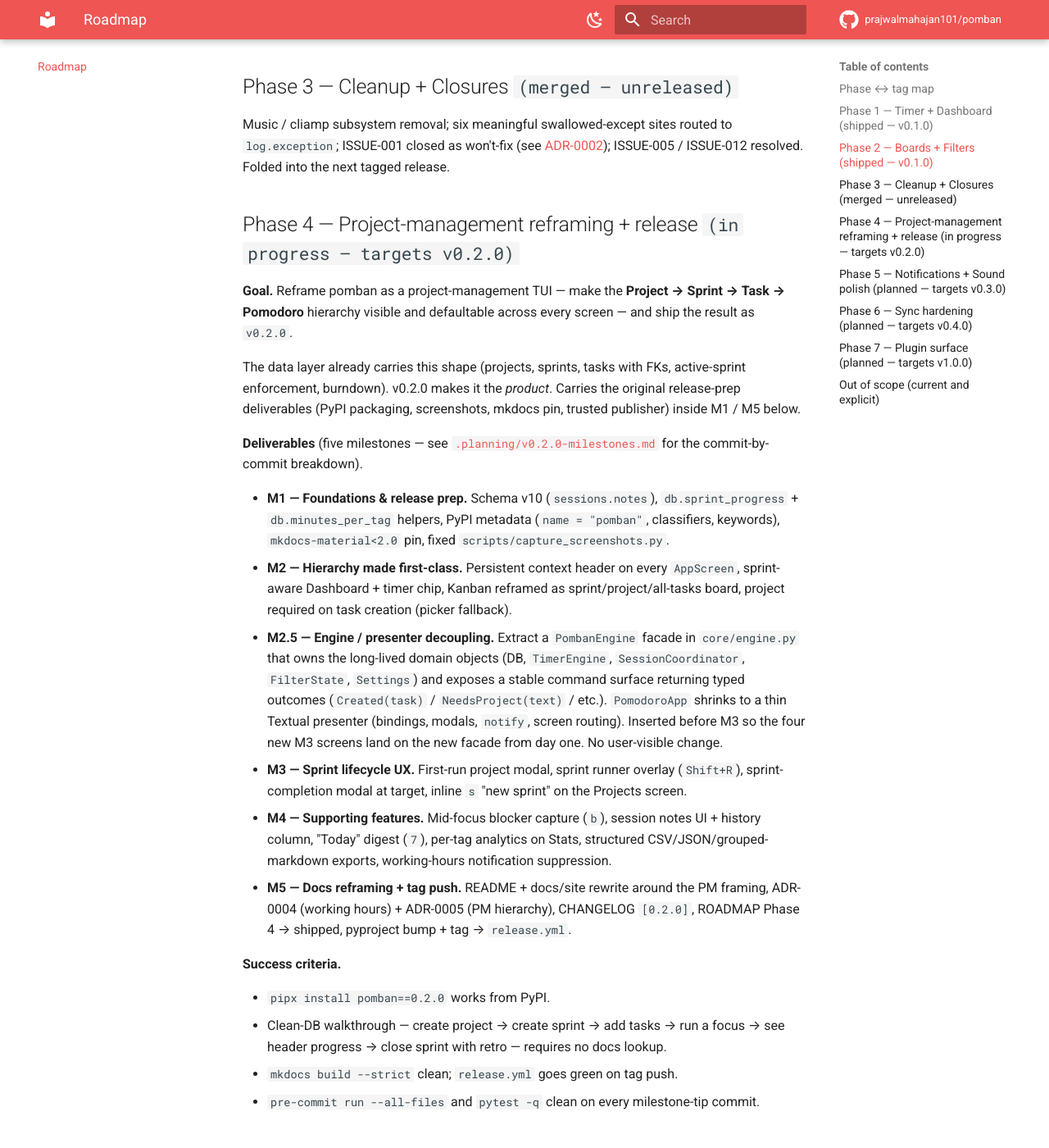
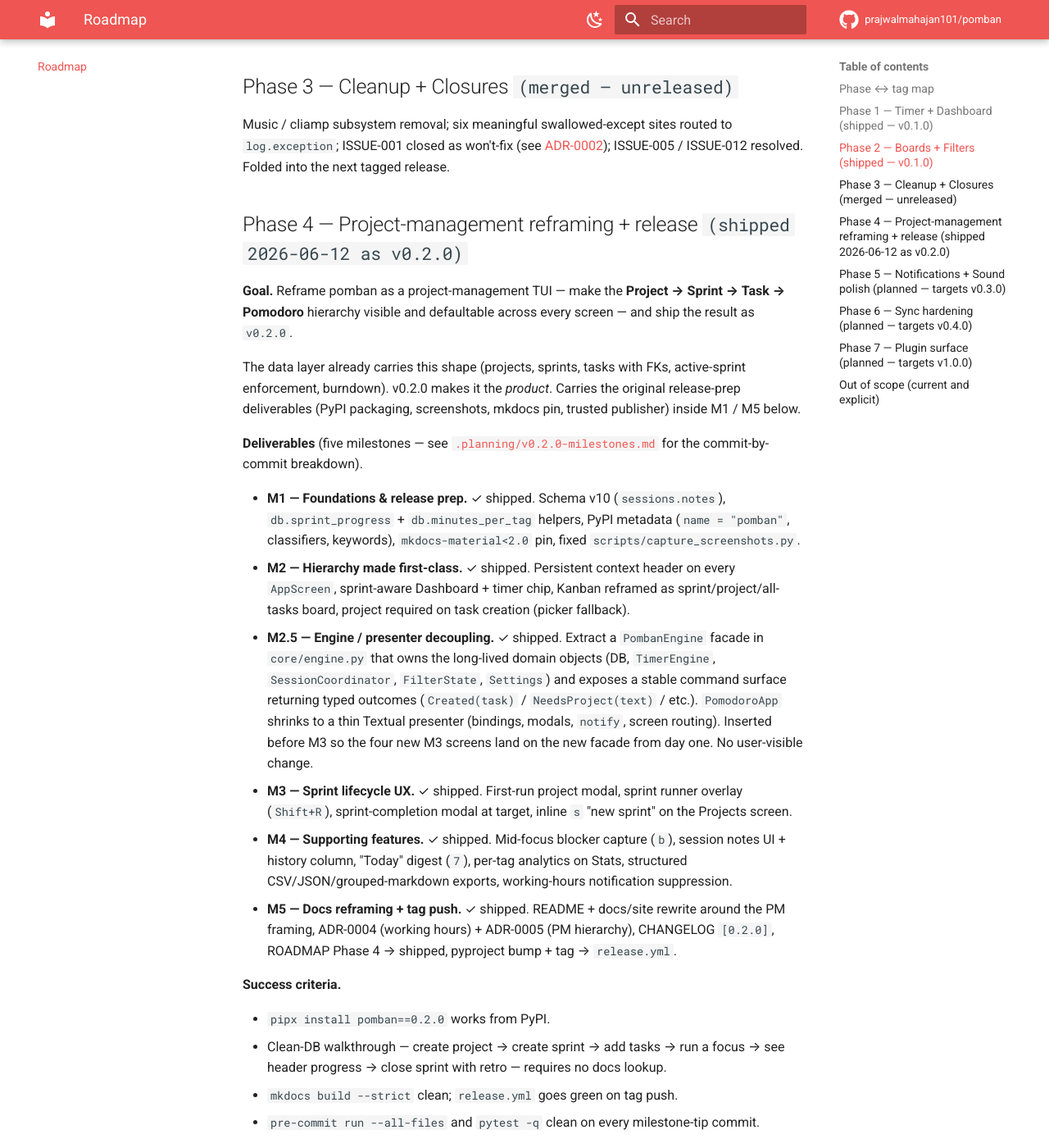
Before and after one commit to prajwalmahajan101/pomban, an MkDocs documentation site: the page built from docs/site/roadmap.md, in a window 1280 px wide and 1400 px high, scrolled down 1172 px. Shown: the whole window at 82% size. Built offline with MkDocs 1.6.1 and Material for MkDocs 9.7.7, drawn with Linux system fonts in a browser that asks for light colours; comment, search, counter and statistics services are not loaded; some of the changed text lies outside the part shown.

```diff
--- a/ROADMAP.md
+++ b/ROADMAP.md
@@ -15,7 +15,7 @@ later phases assume the earlier ones landed.
 | Phase 1 — Timer + Dashboard | [`v0.1.0`](https://github.com/prajwalmahajan101/pomban/releases/tag/v0.1.0) | shipped |
 | Phase 2 — Boards + Filters | [`v0.1.0`](https://github.com/prajwalmahajan101/pomban/releases/tag/v0.1.0) | shipped |
 | Phase 3 — Cleanup + Closures | (unreleased; lands on `main`) | merged |
-| Phase 4 — PM reframing + release | `v0.2.0` (planned) | in progress |
+| Phase 4 — PM reframing + release | [`v0.2.0`](https://github.com/prajwalmahajan101/pomban/releases/tag/v0.2.0) | shipped |
 | Phase 5 — Notifications + Sound polish | `v0.3.0` (planned) | planned |
 | Phase 6 — Sync hardening | `v0.4.0` (planned) | planned |
 | Phase 7 — Plugin surface | `v1.0.0` (planned) | planned |
@@ -44,7 +44,7 @@ sites routed to `log.exception`; ISSUE-001 closed as won't-fix
 (see [ADR-0002](https://github.com/prajwalmahajan101/pomban/blob/main/docs/adr/0002-single-sqlite-connection.md));
 ISSUE-005 / ISSUE-012 resolved. Folded into the next tagged release.
 
-## Phase 4 — Project-management reframing + release `(in progress — targets v0.2.0)`
+## Phase 4 — Project-management reframing + release `(shipped 2026-06-12 as v0.2.0)`
 
 **Goal.** Reframe pomban as a project-management TUI — make the
 **Project → Sprint → Task → Pomodoro** hierarchy visible and
@@ -60,15 +60,15 @@ M1 / M5 below.
 [`.planning/v0.2.0-milestones.md`](.planning/v0.2.0-milestones.md)
 for the commit-by-commit breakdown).
 
-- **M1 — Foundations & release prep.** Schema v10
+- **M1 — Foundations & release prep.** ✓ shipped. Schema v10
   (`sessions.notes`), `db.sprint_progress` + `db.minutes_per_tag`
   helpers, PyPI metadata (`name = "pomban"`, classifiers, keywords),
   `mkdocs-material<2.0` pin, fixed `scripts/capture_screenshots.py`.
-- **M2 — Hierarchy made first-class.** Persistent context header on
+- **M2 — Hierarchy made first-class.** ✓ shipped. Persistent context header on
   every `AppScreen`, sprint-aware Dashboard + timer chip, Kanban
   reframed as sprint/project/all-tasks board, project required on
   task creation (picker fallback).
-- **M2.5 — Engine / presenter decoupling.** Extract a
+- **M2.5 — Engine / presenter decoupling.** ✓ shipped. Extract a
   `PombanEngine` facade in `core/engine.py` that owns the
   long-lived domain objects (DB, `TimerEngine`,
   `SessionCoordinator`, `FilterState`, `Settings`) and exposes a
@@ -78,14 +78,14 @@ for the commit-by-commit breakdown).
   `notify`, screen routing). Inserted before M3 so the four new
   M3 screens land on the new facade from day one. No
   user-visible change.
-- **M3 — Sprint lifecycle UX.** First-run project modal, sprint
+- **M3 — Sprint lifecycle UX.** ✓ shipped. First-run project modal, sprint
   runner overlay (`Shift+R`), sprint-completion modal at target,
   inline `s` "new sprint" on the Projects screen.
-- **M4 — Supporting features.** Mid-focus blocker capture (`b`),
+- **M4 — Supporting features.** ✓ shipped. Mid-focus blocker capture (`b`),
   session notes UI + history column, "Today" digest (`7`), per-tag
   analytics on Stats, structured CSV/JSON/grouped-markdown exports,
   working-hours notification suppression.
-- **M5 — Docs reframing + tag push.** README + docs/site rewrite
+- **M5 — Docs reframing + tag push.** ✓ shipped. README + docs/site rewrite
   around the PM framing, ADR-0004 (working hours) + ADR-0005 (PM
   hierarchy), CHANGELOG `[0.2.0]`, ROADMAP Phase 4 → shipped,
   pyproject bump + tag → `release.yml`.
--- a/pyproject.toml
+++ b/pyproject.toml
@@ -4,7 +4,7 @@ build-backend = "setuptools.build_meta"
 
 [project]
 name = "pomban"
-version = "0.1.0"
+version = "0.2.0"
 description = "Project-management TUI that runs on pomodoros"
 readme = "README.md"
 keywords = ["tui", "textual", "pomodoro", "kanban", "sprint", "project-management", "productivity"]
```
